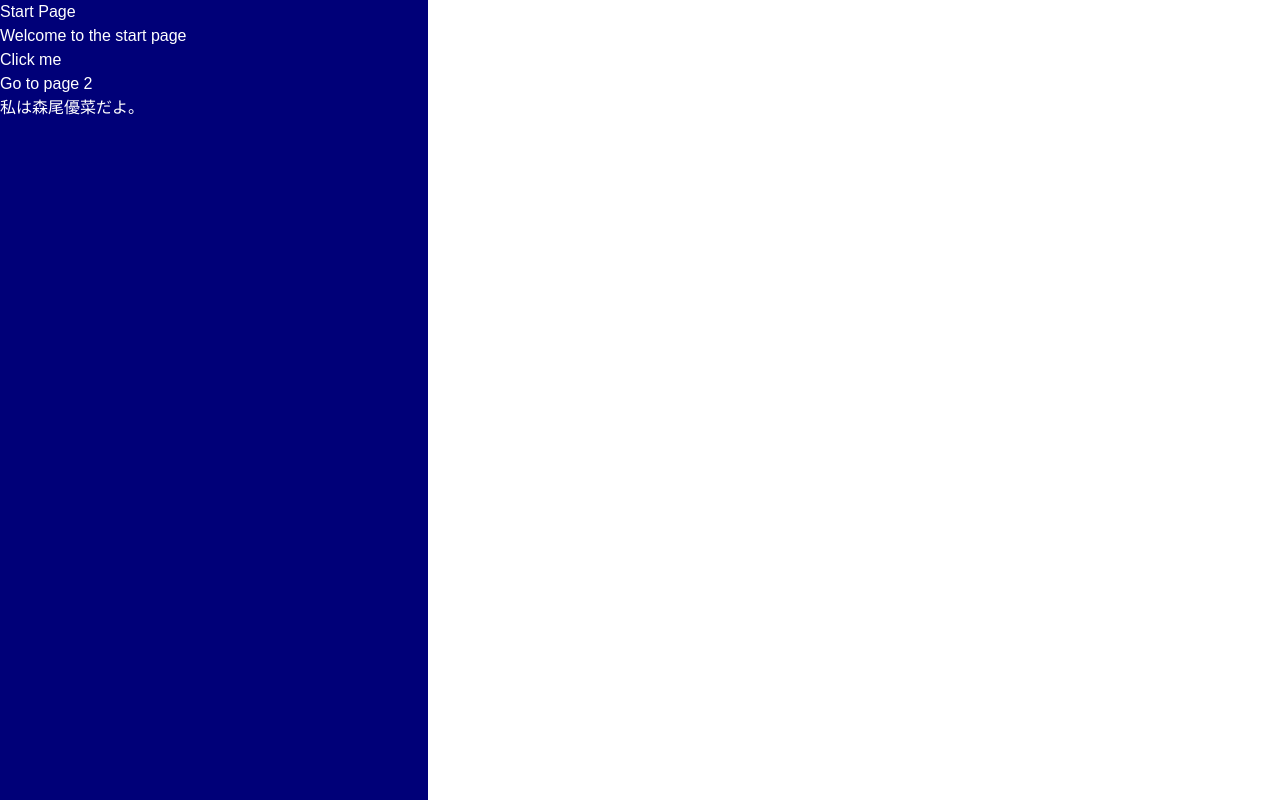
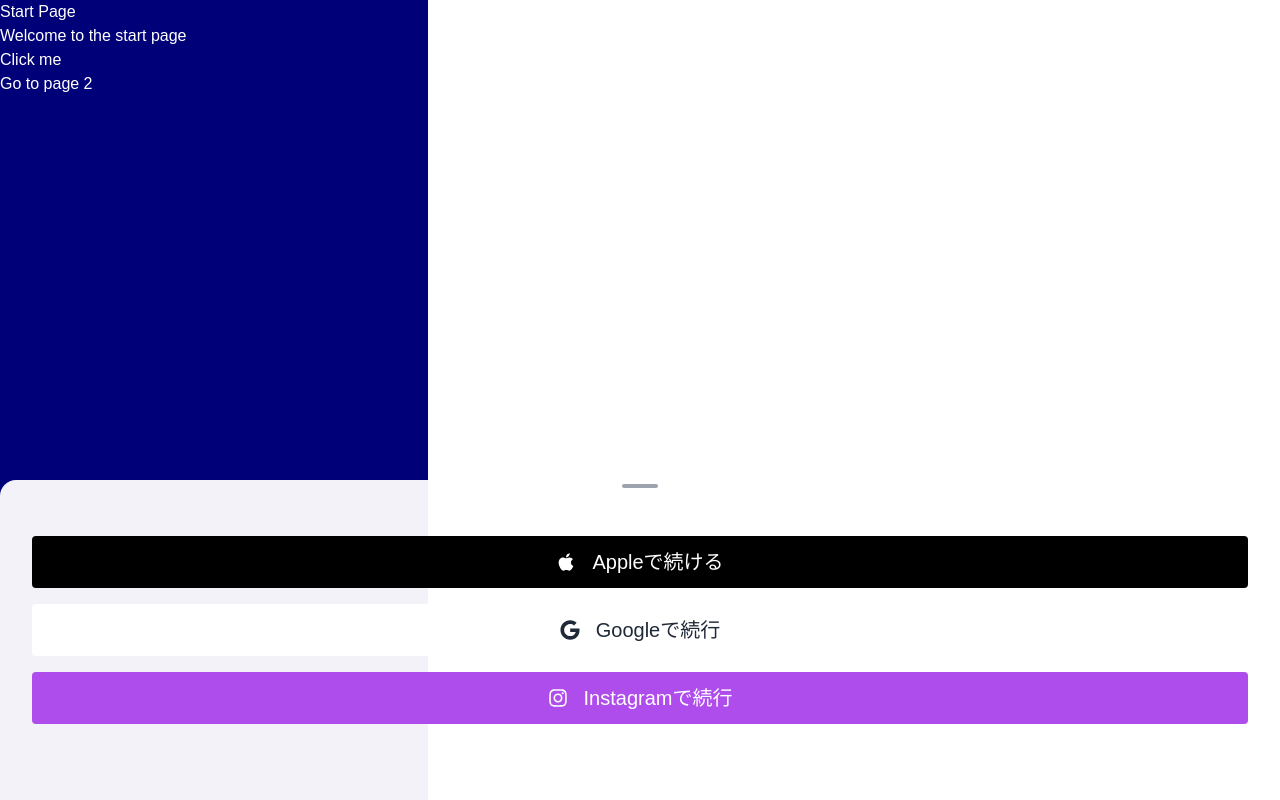
Before and after one commit to yuna011/teamproject-2024, a Next.js app: page / in a window 1280 px wide. Built offline with nearby package versions, Linux system fonts and the light colour scheme.

Commit message:
ログイン部分

```diff
--- a/src/app/component/startPage/underTab.tsx
+++ b/src/app/component/startPage/underTab.tsx
@@ -1,11 +1,25 @@
-
-import under from '../../styles/startPage/under.module.css'
+import { FaApple } from "react-icons/fa";
+import { FaGoogle } from "react-icons/fa";
+import { FaInstagram } from "react-icons/fa";
 
 export default function UnderTab() {
   return (
-    <div className={under.wrap}>
-      私は森尾優菜だよ。
+    <div className="bg-white bg-opacity-95 fixed bottom-0 h-[40vh] w-full rounded-t-2xl text-gray-800">
+      <div className="absolute top-1 left-0 right-0 mx-auto w-9 h-1 bg-gray-400 rounded"></div>
+      <div className="pt-14 flex flex-col gap-4">
+        <div className="flex items-center justify-center gap-4 mx-8 py-3 px-4 text-xl rounded bg-black text-white">
+          <FaApple />
+          <p>Appleで続ける</p>
+        </div>
+        <div className="flex items-center justify-center gap-4 mx-8 py-3 px-4 text-xl rounded bg-white">
+          <FaGoogle />
+          <p>Googleで続行</p>
+        </div>
+        <div className="flex items-center justify-center gap-4 mx-8 py-3 px-4 text-xl rounded bg-[#AE4CEC] text-white">
+          <FaInstagram />
+          <p>Instagramで続行</p>
+        </div>
+      </div>
     </div>
-
-  )
+  );
 }
--- a/src/app/page.tsx
+++ b/src/app/page.tsx
@@ -26,7 +26,7 @@
   return (
     <div className={style.under}>
       <h2>Under Tab</h2>
-      <p>Under tab content</p>
+        <p>Under tab content</p>
     </div>
   );
 }
```
Also changed, not shown: package.json (+5 -4 lines), src/app/styles/startPage/under.module.css (+19 -1 lines), 1 other file (tests, documents, lock files or other folders).
